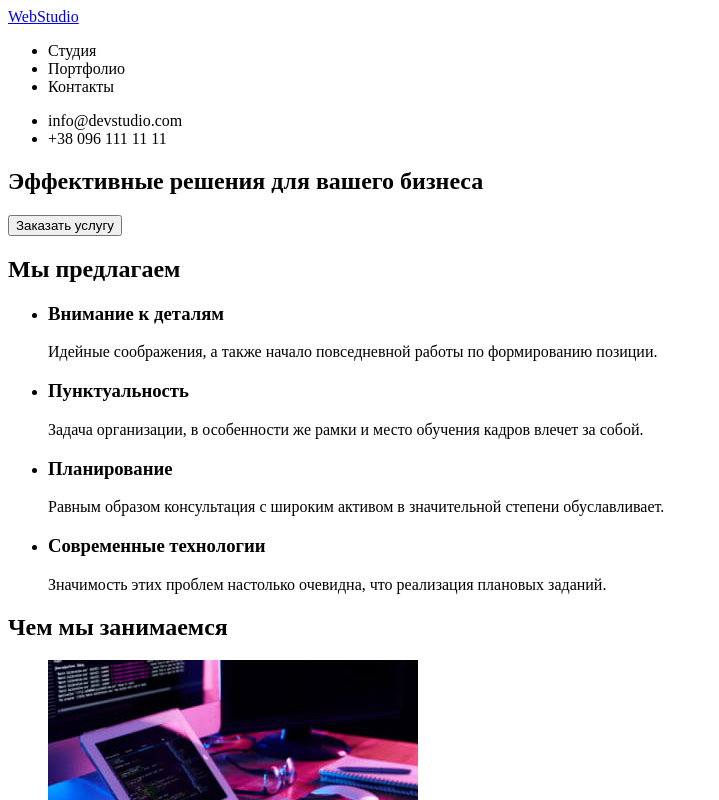
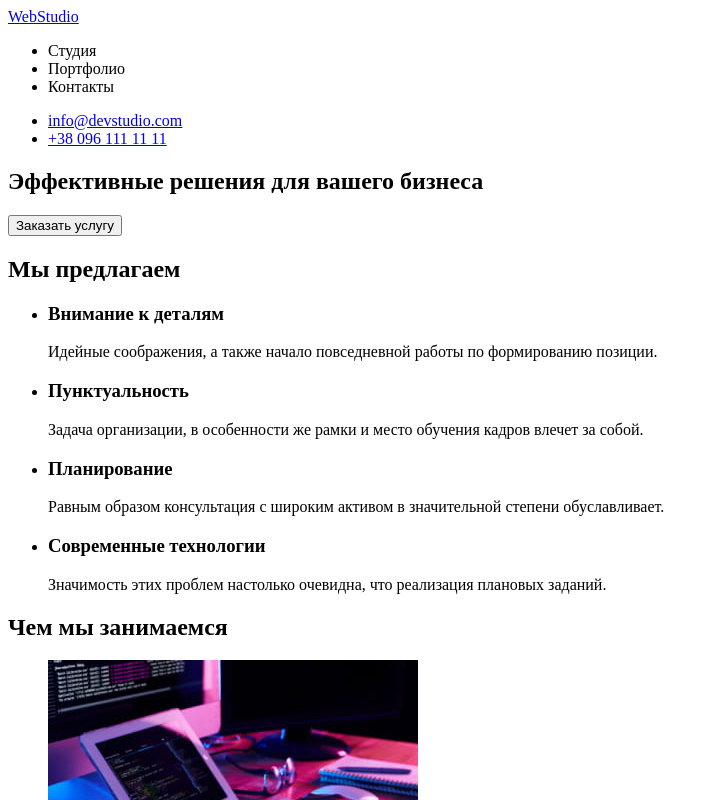
Before and after one commit to Maks-Budiukin/goit-markup-hw-01, a plain HTML site: page index.html in a window 1280 px wide. Shown: the top 800 px of the page, without its empty margins (0-719 px from the left). Drawn offline with Linux system fonts and the light colour scheme.

Commit message:
fixed contact links

```diff
--- a/index.html
+++ b/index.html
@@ -17,8 +17,8 @@
             </ul>
         </nav>
         <ul>
-            <li><a href="mailto:info@devstudio.com"></a>info@devstudio.com</li>
-            <li><a href="tel:+380961111111"></a>+38 096 111 11 11</li>
+            <li><a href="mailto:info@devstudio.com">info@devstudio.com</a></li>
+            <li><a href="tel:+380961111111">+38 096 111 11 11</a></li>
         </ul>
     </header>
     <main>
@@ -88,8 +88,8 @@
         <address>
             <ul>
             <li><a href="https://www.google.com/maps/place/%D0%B1%D1%83%D0%BB.+%D0%9B%D0%B5%D1%81%D0%B8+%D0%A3%D0%BA%D1%80%D0%B0%D0%B8%D0%BD%D0%BA%D0%B8,+26,+%D0%9A%D0%B8%D0%B5%D0%B2,+02000/@50.4265807,30.5383858,17z/data=!3m1!4b1!4m5!3m4!1s0x40d4cf0e033ecbe9:0x57a4dffefec77da0!8m2!3d50.4265807!4d30.5383858">г. Киев, пр-т Леси Украинки, 26</a></li>
-            <li><a href="mailto:info@devstudio.com"></a>info@devstudio.com</li>
-            <li><a href="tel:+380961111111"></a>+38 096 111 11 11</li>
+            <li><a href="mailto:info@devstudio.com">info@devstudio.com</a></li>
+            <li><a href="tel:+380961111111">+38 096 111 11 11</a></li>
             </ul>
         </address>
     </footer>
```
